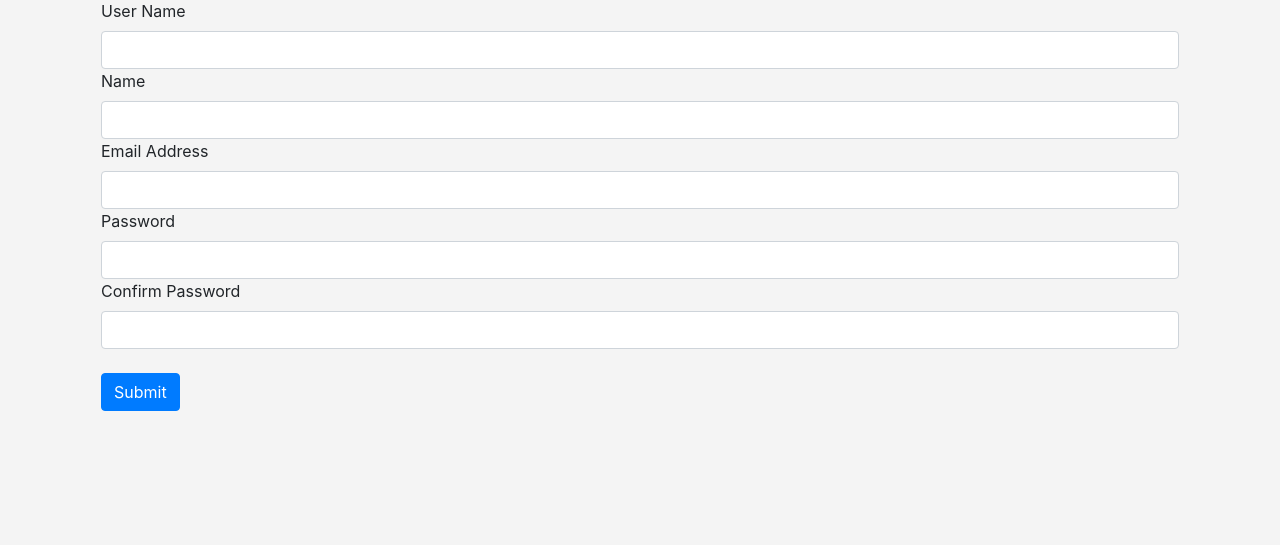
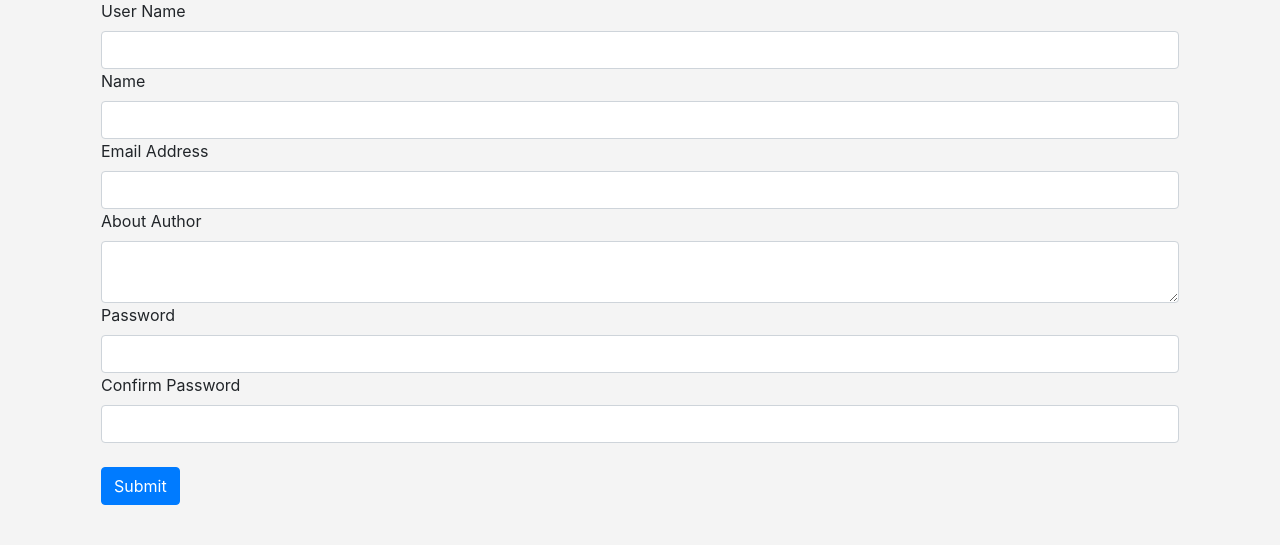
Before and after one commit to dan-sys/flask-blog, a Flask app: page /user/add in a window 1280 px wide. Shown: the part 177-722 px from the top of the page. Before the commit the page ends 588 px from the top, so only its background shows below. Run offline with Flask 3, Linux system fonts and the light colour scheme; parts of the project's set-up code (start-up, migrations or seed data) failed here and were passed over; some libraries are stand-ins or nearby versions.

Commit message:
add about author section to posts

```diff
--- a/app.py
+++ b/app.py
@@ -40,6 +40,7 @@ class Users(db.Model, UserMixin):
     username = db.Column(db.String(25),nullable=False, unique=True)
     name = db.Column(db.String(100),nullable=False)
     email = db.Column(db.String(100),nullable=False, unique=True)
+    about_author = db.Column(db.Text,nullable=True)
     date_added = db.Column(db.DateTime, default=datetime.now())
     # password hash in db
     password_hash = db.Column(db.String(500))
@@ -124,6 +125,7 @@ def dashboard():
         name_to_update.name = request.form['name']
         name_to_update.email = request.form['email']
         name_to_update.username = request.form['username']
+        name_to_update.about_author = request.form['about_author']
         try:
             db.session.commit()
             flash("User information updated successfully!!!")
@@ -164,13 +166,14 @@ def add_user():
         if user is None:
             # hash password before passing it to db
             hash_pw = generate_password_hash(form.password_hash.data, method='scrypt')
-            user = Users(username=form.username.data,name=form.name.data,email=form.email.data, password_hash=hash_pw)
+            user = Users(username=form.username.data,name=form.name.data,email=form.email.data, about_author=form.about_author.data,password_hash=hash_pw)
             db.session.add(user)
             db.session.commit()
         name = form.name.data
         form.username.data = ''
         form.name.data = ''
         form.email.data = ''
+        form.about_author.data=''
         form.password_hash = ''
         #create flash message
         flash("User added Successfully. Congrats")
@@ -191,6 +194,7 @@ def update_user(id):
         name_to_update.name = request.form['name']
         name_to_update.email = request.form['email']
         name_to_update.username = request.form['username']
+        name_to_update.about_author = request.form['about_author']
         try:
             db.session.commit()
             flash("User information updated successfully!!!")
--- a/templates/add_user.html
+++ b/templates/add_user.html
@@ -42,6 +42,9 @@
             {{ form.email.label(class="form-label") }}
             {{ form.email(class="form-control") }}
 
+            {{ form.about_author.label(class="form-label") }}
+            {{ form.about_author(class="form-control") }}
+
             {{ form.password_hash.label(class="form-label") }}
             {{ form.password_hash(class="form-control") }}
 
--- a/templates/dashboard.html
+++ b/templates/dashboard.html
@@ -25,6 +25,7 @@
                   <strong>UserId :</strong>  {{ current_user.id }} <br/>
                   <strong>Email Address :</strong>  {{ current_user.email }} <br/>
                   <strong>Date Joined :</strong>   {{ current_user.date_added }} <br/>
+                  <strong>About Author :</strong>   {{ current_user.about_author }} <br/>
                 </div>
 
 
@@ -56,6 +57,9 @@
           {{ form.username.label(class="form-label") }}
           {{ form.username(class="form-control",value=name_to_update.username) }}
           <br/>
+          {{ form.about_author.label(class="form-label") }}
+          {{ form.about_author(class="form-control",value=name_to_update.about_author) }}
+          <br/>
           {{ form.submit(class="btn btn-primary btn-sm") }}
 
       </form>
--- a/templates/posts.html
+++ b/templates/posts.html
@@ -17,6 +17,9 @@
     <div class="card-body">
       <h5 class="card-title"><a href="{{ url_for('show_single_post',id=post.id) }}"> {{ post.title }}  </a> </h5>
       <h6 class="card-subtitle mb-2 text-body-secondary"> Author : {{ post.poster_info.name }} </h6>
+      {% if post.poster_info.about_author %}
+        <h6 class="card-subtitle mb-2 text-body-secondary"> About Author : {{ post.poster_info.about_author }} </h6>
+      {% endif %}
       <p class="card-subtitle mb-2 text-body-secondary"> Date added : {{ post.date_posted }}  </p>
       <p class="card-text"> {{ post.content|safe }} </p>
       <br/>
--- a/templates/single_post.html
+++ b/templates/single_post.html
@@ -16,6 +16,9 @@
     <div class="card-body">
       <h5 class="card-title"> {{ post.title }} </h5>
       <h6 class="card-subtitle mb-2 text-body-secondary"> Author : {{ post.poster_info.name }} </h6>
+      {% if post.poster_info.about_author %}
+        <h6 class="card-subtitle mb-2 text-body-secondary"> About Author : {{ post.poster_info.about_author }} </h6>
+      {% endif %}
       <p class="card-subtitle mb-2 text-body-secondary"> Date added : {{ post.date_posted }}  </p>
       <p class="card-text"> {{ post.content|safe }} </p>
     </div>
--- a/webforms.py
+++ b/webforms.py
@@ -1,5 +1,5 @@
 from flask_wtf import FlaskForm
-from wtforms import StringField, SubmitField, PasswordField, BooleanField, ValidationError
+from wtforms import StringField, SubmitField, PasswordField, BooleanField, ValidationError, TextAreaField
 from wtforms.validators import DataRequired, EqualTo, Length
 from wtforms.widgets import TextArea
 from flask_ckeditor import CKEditorField
@@ -25,6 +25,7 @@ class UserForm(FlaskForm):
     username = StringField("User Name", validators=[DataRequired()])
     name = StringField("Name", validators=[DataRequired()])
     email = StringField("Email Address", validators=[DataRequired()])
+    about_author = TextAreaField("About Author")
     password_hash = PasswordField('Password', validators=[DataRequired(),EqualTo('password_hash2',message='Passwords must match')])
     password_hash2 = PasswordField('Confirm Password', validators=[DataRequired()])
     submit = SubmitField("Submit")
```
Also changed, not shown: migrations/versions/36194a6a6f5a_about_author_col_added.py (added, +32 -0 lines).
